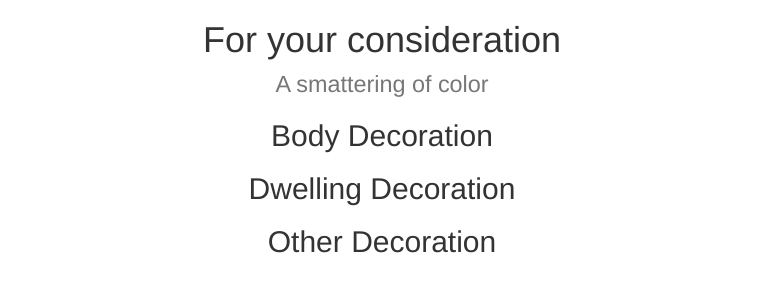
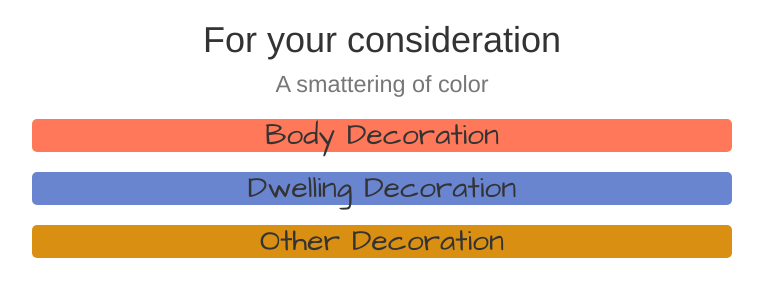
Before and after one commit to kentah/shop, a Django app: page /store/shop/ in a window 1280 px wide. Shown: the part 51-351 px from the top of the page, without its empty margins (258-1021 px from the left). Run offline with Django 3.2, Linux system fonts and the light colour scheme; some libraries are stand-ins or nearby versions.

Commit message:
Added more styling to the shop.html and some more functionality to the admin page

```diff
--- a/gallery/urls.py
+++ b/gallery/urls.py
@@ -7,4 +7,5 @@ urlpatterns = patterns('',
     # url(r'^blog/', include('blog.urls')),
     url(r'^store/', include('store.urls')),
     url(r'^admin/', include(admin.site.urls)),
+
 )
--- /dev/null
+++ b/store/static/css/shopstyle.css
@@ -0,0 +1,41 @@
+@import url(http://fonts.googleapis.com/css?family=Shadows+Into+Light);
+@import url(http://fonts.googleapis.com/css?family=Architects+Daughter);
+
+.bod-dec {
+	width: 50em;
+	margin-left: auto;
+	margin-right: auto;
+	text-align: center;
+	font-family: 'Architects Daughter', cursive;
+	background-color: #FF785A;
+	border-radius: 5px;
+}
+
+.dwel-dec {
+	width: 50em;
+	margin-left: auto;
+	margin-right: auto;
+	text-align: center;
+	text-align: center;
+	font-family: 'Architects Daughter', cursive;
+	height: auto;
+	background-color: #6A85D0;
+	border-radius: 5px;
+}
+
+.oth-dec {
+	width: 50em;
+	margin-left: auto;
+	margin-right: auto;
+	text-align: center;
+	text-align: center;
+	font-family: 'Architects Daughter', cursive;
+	height: auto;
+	background-color: #D98F12;
+	border-radius: 5px;
+}
+
+.enc {
+
+
+}
--- a/store/static/css/styles.css
+++ b/store/static/css/styles.css
@@ -1,4 +1,6 @@
 @import url(http://fonts.googleapis.com/css?family=Open+Sans:400,700,600);
+@import url(http://fonts.googleapis.com/css?family=Shadows+Into+Light);
+@import url(http://fonts.googleapis.com/css?family=Architects+Daughter);
 
 html,
 body {
@@ -56,15 +58,16 @@ body {
 
 /* Declare heights because of positioning of img element */
 #myCarousel  .item {
-  height: 600px;
+  height: 700px;
   background-color:#bbb;
 }
 #myCarousel img {
   position: absolute;
   top: 0;
   left: 0;
+  max-width: 100%;
   min-width: 100%;
-  height: 600px;
+  height: auto;
 }
 
 
@@ -209,7 +212,7 @@ section {
 }
 
 .bg-1 {
-	background: url('../img/bowl2.jpg') no-repeat center center fixed;
+	background: url('../img/bowls4.png') no-repeat center center fixed;
     -webkit-background-size: cover;
   	-moz-background-size: cover;
   	-o-background-size: cover;
@@ -217,7 +220,7 @@ section {
 }
 
 .bg-2 {
-	background: url('../img/dummy1.png') no-repeat center center fixed;
+	background: url('../img/flat1.png') no-repeat center center fixed;
     -webkit-background-size: cover;
   	-moz-background-size: cover;
   	-o-background-size: cover;
@@ -225,7 +228,7 @@ section {
 }
 
 .bg-3 {
-	background: url('../img/dummy1.png') no-repeat center center fixed;
+	background: url('../img/flat1.png') no-repeat center center fixed;
     -webkit-background-size: cover;
   	-moz-background-size: cover;
   	-o-background-size: cover;
--- a/store/templates/store/index.html
+++ b/store/templates/store/index.html
@@ -33,7 +33,7 @@
 	    </ol>
 	    <div class="carousel-inner">
 		<div class="item active">
-		    <img style="max-width: 50%;" src="{% static 'img/hanging2.png' %}">
+		    <img style="max-width: 50%;" src="{% static 'img/bowls4.png' %}">
 		    <div class="container">
 			<div class="carousel-caption">
 			    <h2>Love + Art = Life</h2>
@@ -42,7 +42,7 @@
 		    </div>
 		</div>
 		<div class="item">
-		    <img src="{% static 'img/dummy1.png' %}">
+		    <img src="{% static 'img/hanging1.png' %}">
 		    <div class="container">
 			<div class="carousel-caption">
 			    <h2>Something Here</h2>
@@ -51,7 +51,7 @@
 		    </div>
 		</div>
 		<div class="item">
-		    <img src="{% static 'img/bowl1.1.png' %}">
+		    <img src="{% static 'img/flat1.png' %}">
 		    <div class="container">
 			<div class="carousel-caption">
 			    <h2>Something else here</h2>
--- a/store/templates/store/shop.html
+++ b/store/templates/store/shop.html
@@ -1,25 +1,37 @@
 {% extends "store/base.html" %}
 
+{% load static %}
+
 {% block title %}Shop{% endblock %}
+
+{% block stylesheets %}
+
+<link  href="{% static 'css/shopstyle.css' %}" rel="stylesheet" type="text/css" media="screen" />
+
+{% endblock stylesheets %}
 
 {% block body %}
 
 <div><h1 class="text-center">For your consideration <br /> <small> A smattering of color</small></h1></div>
 
-<h2 class="text-center">Body Decoration</h2>
+<div class="enc">
+<div class="bod-dec">
+	<h2>Body Decoration</h2>
+
+
+</div>
+</div>
 
 
 
+<div class="dwel-dec">
+<h2>Dwelling Decoration</h2>
+</div>
 
 
 
-<h2 class="text-center">Dwelling Decoration</h2>
-
-
-
-
-
-<h2 class="text-center">Other Decoration</h2>
-
+<div class="oth-dec">
+<h2>Other Decoration</h2>
+</div>
 
 {% endblock body %}
```
Also changed, not shown: store/models.py (+16 -7 lines), images/IMG_4135.JPG (deleted), images/howtowear.jpg (deleted), store/migrations/0002_auto_20150325_0113.py (added), store/migrations/0003_auto_20150325_0114.py (added), store/migrations/0004_auto_20150325_0116.py (added), store/migrations/0005_auto_20150325_0119.py (added), store/static/img/bowls4.png (added), store/static/img/flat1.png (added), store/static/store_images/hide.jpg (added), 1 other file.
